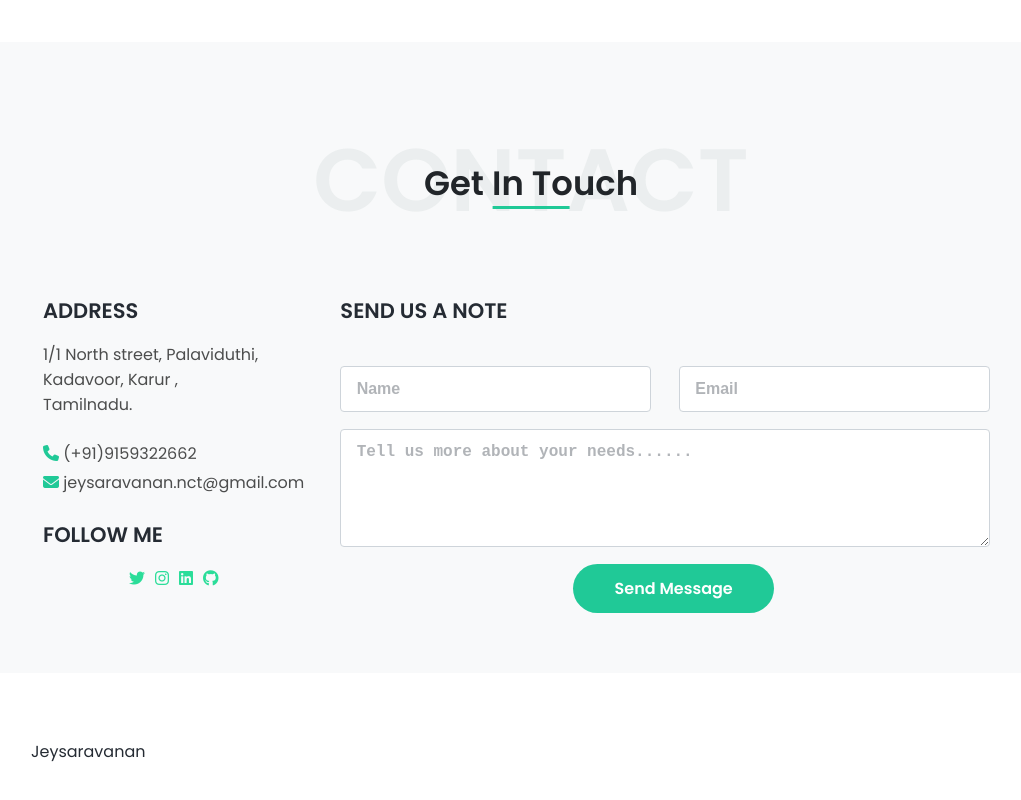
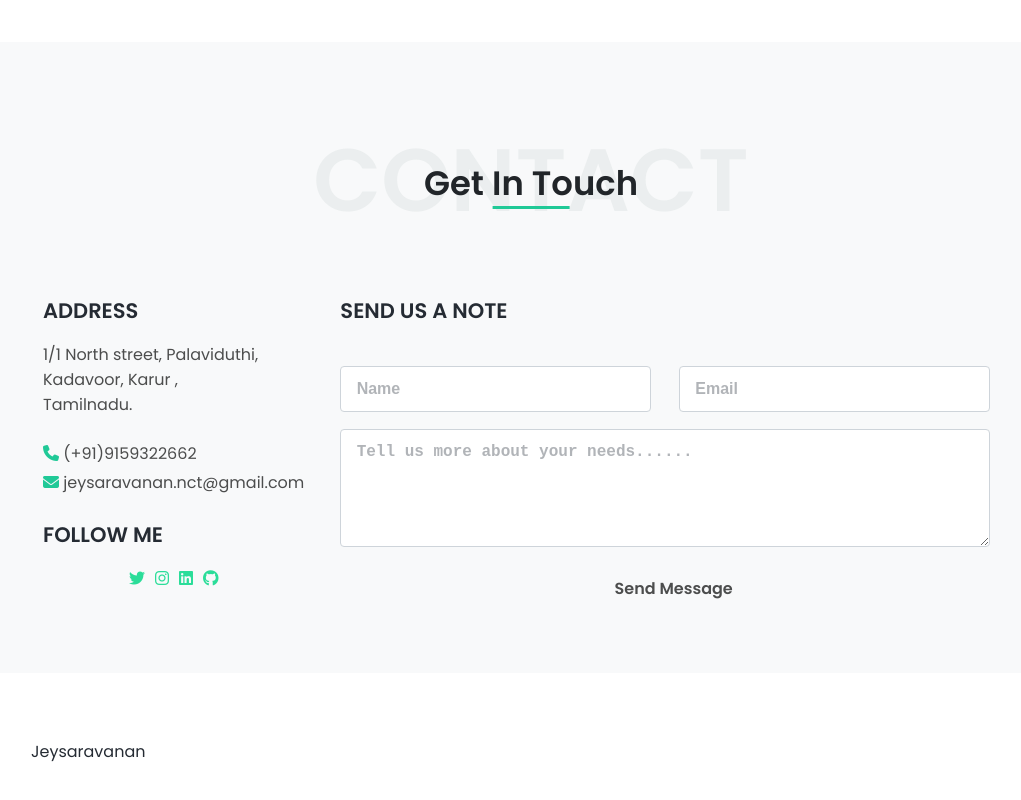
Before and after one commit to Jeysaravanan/Jeysaravanan-Portfolio, a plain HTML site: page index.html in a window 1280 px wide. Shown: the part 3230-4030 px from the top of the page, without its empty margins (109-1130 px from the left). Drawn offline with nearby package versions, Linux system fonts and the light colour scheme.

Commit message:
index.html

```diff
--- a/index.html
+++ b/index.html
@@ -531,9 +531,9 @@
                 ></textarea>
               </div>
               <div class="send__button">
-                <a href="https://formsubmit.co/jeysaravanan.nct@gmail.com" method="POST" class="form__button" target="_blank"
-                  >Send Message</a
-                >
+
+                  Send Message
+
               </div>
             </form>
           </div>
```
